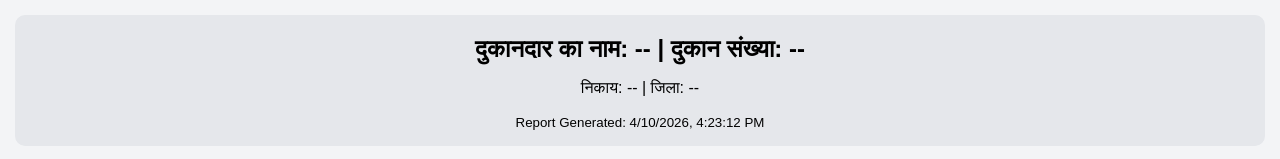
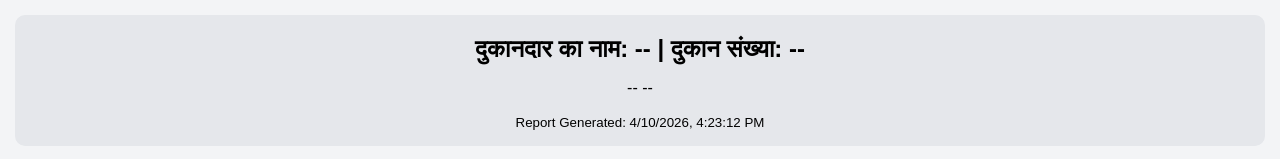
Before and after one commit to yuvacommittee/my-site, a website: page index.html in a window 1280 px wide. Shown: the top 159 px of the page. Drawn offline with Linux system fonts and the light colour scheme.

Commit message:
update index.html

```diff
--- a/index.html
+++ b/index.html
@@ -28,7 +28,7 @@ tr:nth-child(even) { background:#f9fafb; }
 
 <div class="header-box">
   <h2 id="shopName">दुकानदार का नाम: -- | दुकान संख्या: --</h2>
-  <p id="nikayaJila">निकाय: -- | जिला: --</p>
+  <p id="nikayaJila"></p>
   <small>Report Generated: <span id="reportTime"></span></small>
 </div>
 
@@ -59,7 +59,7 @@ const jila = urlParams.get('jila') || '--';
 
 // Header update
 document.getElementById('shopName').innerHTML = `दुकानदार का नाम: ${decodeURIComponent(shopName)} | दुकान संख्या: ${shopNumber}`;
-document.getElementById('nikayaJila').innerHTML = `निकाय: ${decodeURIComponent(nikaya)} | जिला: ${decodeURIComponent(jila)}`;
+document.getElementById('nikayaJila').innerHTML = ` ${decodeURIComponent(nikaya)}  ${decodeURIComponent(jila)}`;
 
 if (!shopId) {
   document.getElementById("table-container").innerHTML = '<div class="error">Shop ID missing. Use ?shop=YOUR_SHEET_ID</div>';
--- a/netlify/functions/getShopData.js
+++ b/netlify/functions/getShopData.js
@@ -6,7 +6,6 @@ exports.handler = async (event) => {
     return { statusCode: 400, body: JSON.stringify({ error: 'Missing shop ID' }) };
   }
 
-  // Environment variables (Netlify में set करना है)
   const SCRIPT_URL = process.env.SCRIPT_URL;
   const SECRET_TOKEN = process.env.SECRET_TOKEN;
 
```
